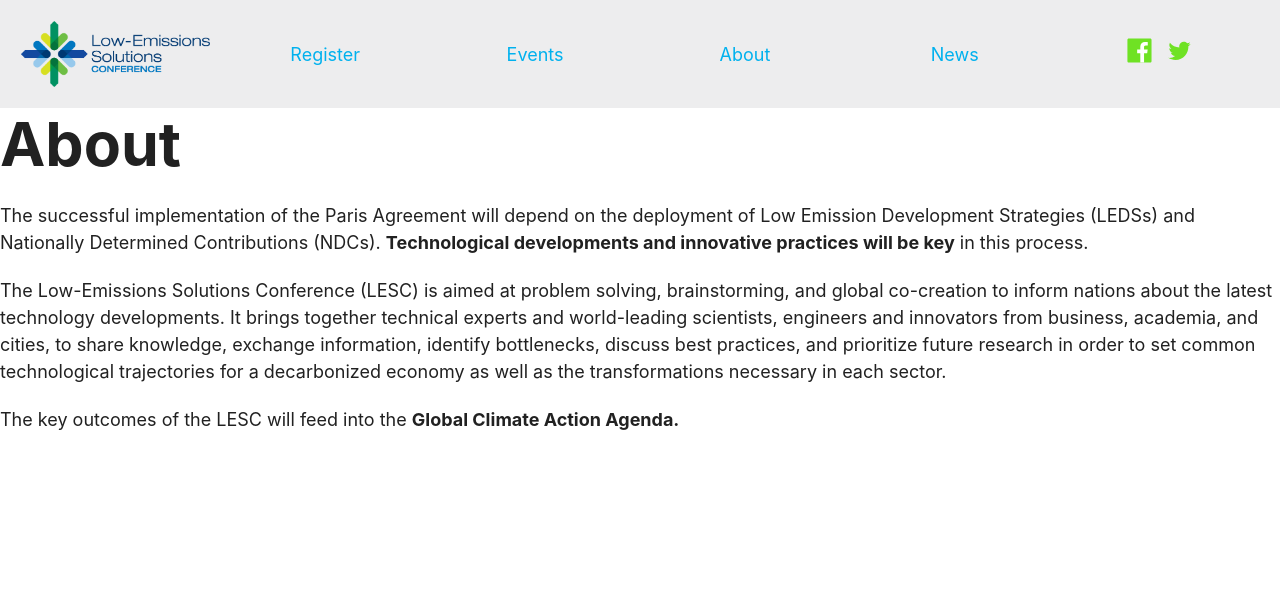
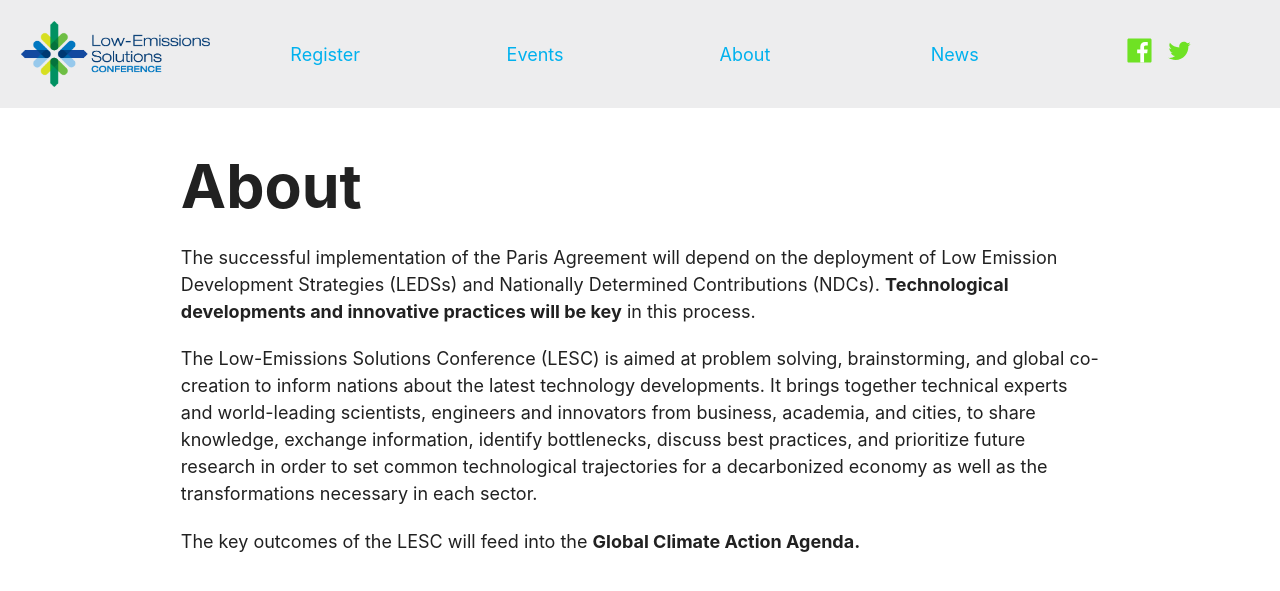
Before and after one commit to ryanswaney/lesc-jekyll, a Jekyll site: the page built from about.markdown, in a window 1280 px wide. Shown: the top 591 px of the page. Built offline with Jekyll 4.4.1, drawn with Linux system fonts in a browser that asks for light colours.

Commit message:
Added initial styles for page template

```diff
--- a/_config.yml
+++ b/_config.yml
@@ -16,10 +16,10 @@ collections:
     output: true
 defaults:
 - scope:
-      path: ""
-      type: "pages"
+    path: ""
+    type: pages
   values:
-      layout: page
+    layout: page
 - scope:
     path: ''
     type: posts
--- a/_event/lesc-cop22.markdown
+++ b/_event/lesc-cop22.markdown
@@ -5,6 +5,7 @@ hashtag: lesc22
 theme: Global brainstorming on pathways to low emissions at COP22.
 permalink: /event/lesc-at-cop22
 event-date-text: November 14-16, 2016
+location-text: Atlantic Room, Blue Zone, Marrakech, Morocco, COP22
 schedule-text: |-
   # Schedule
 
--- a/_layouts/page.html
+++ b/_layouts/page.html
@@ -1,7 +1,7 @@
 ---
 layout: default
 ---
-<section id="">
+<section id="page-content">
   <article>
     <header>
       <h1>
--- /dev/null
+++ b/assets/_sass/_pages.scss
@@ -0,0 +1,9 @@
+#page-content {
+  margin: $spacing-unit auto;
+  padding: $spacing-unit;
+  width: 95%;
+
+  @include media-query($on-laptop) {
+    width: 75%;
+  }
+}
--- a/assets/css/main.scss
+++ b/assets/css/main.scss
@@ -10,5 +10,6 @@
         "variables",
         "base",
         "navigation",
+        "pages",
         "events"
 ;
```
